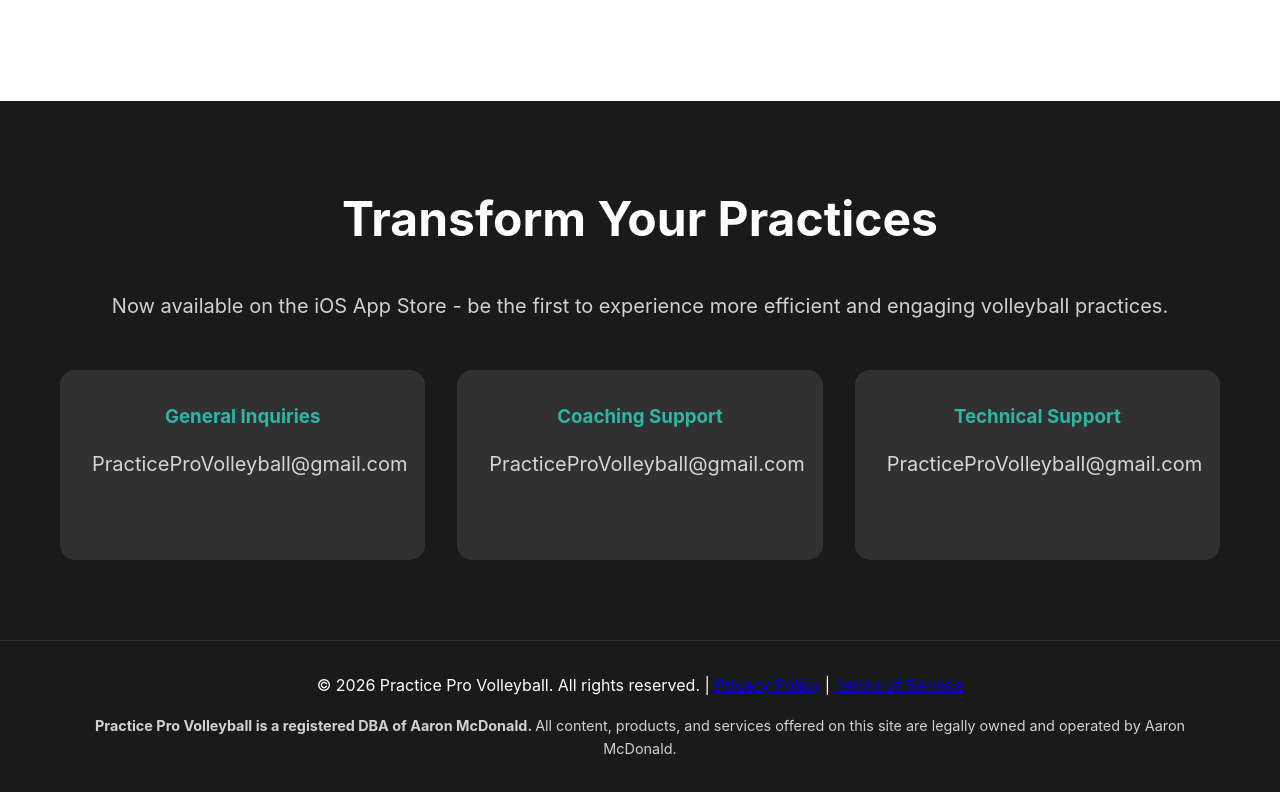
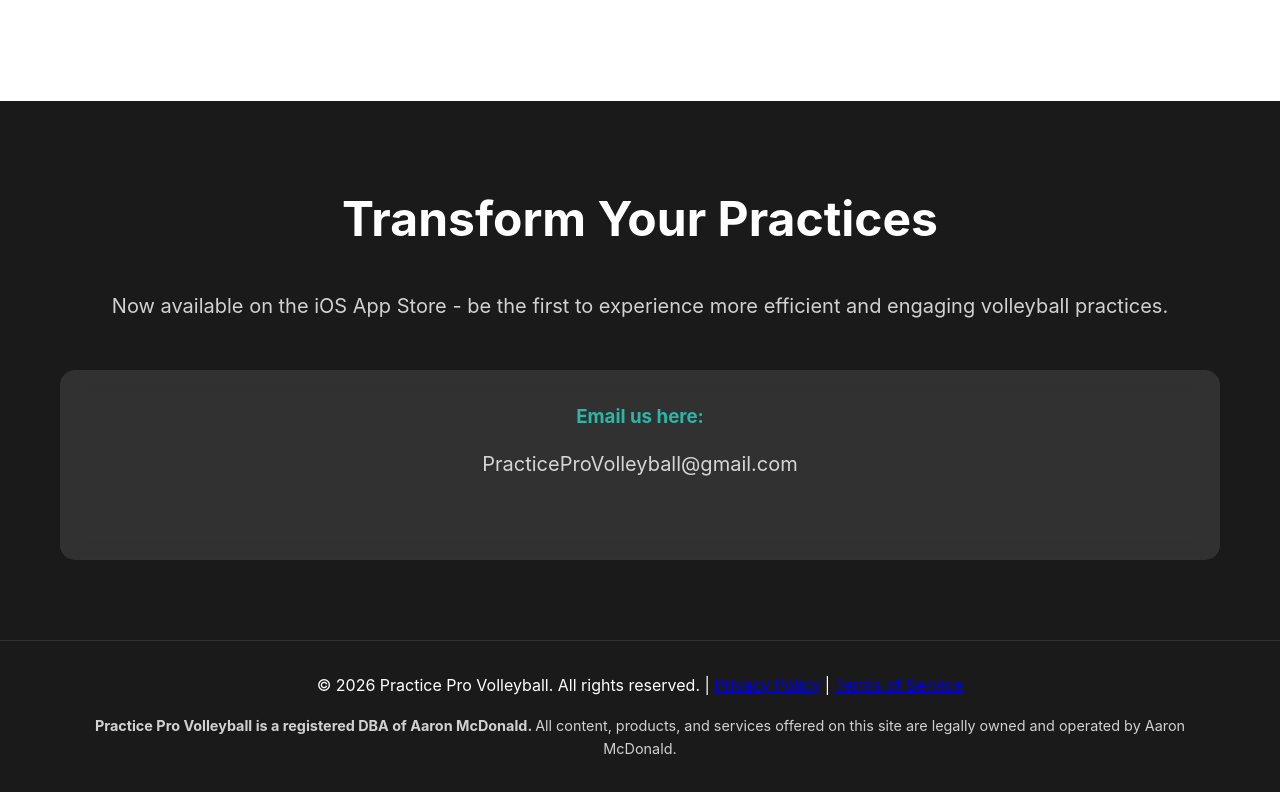
Before and after one commit to jwaddell10/PracticePro-Site, a plain HTML site: page index.html in a window 1280 px wide. Shown: the part 1851-2643 px from the top of the page. Drawn offline with Linux system fonts and the light colour scheme.

Commit message:
update for SEO

```diff
--- a/index.html
+++ b/index.html
@@ -505,15 +505,7 @@
 					</p>
 					<div class="contact-info">
 						<div class="contact-item">
-							<h3>General Inquiries</h3>
-							<p>PracticeProVolleyball@gmail.com</p>
-						</div>
-						<div class="contact-item">
-							<h3>Coaching Support</h3>
-							<p>PracticeProVolleyball@gmail.com</p>
-						</div>
-						<div class="contact-item">
-							<h3>Technical Support</h3>
+							<h3>Email us here:</h3>
 							<p>PracticeProVolleyball@gmail.com</p>
 						</div>
 					</div>
```
